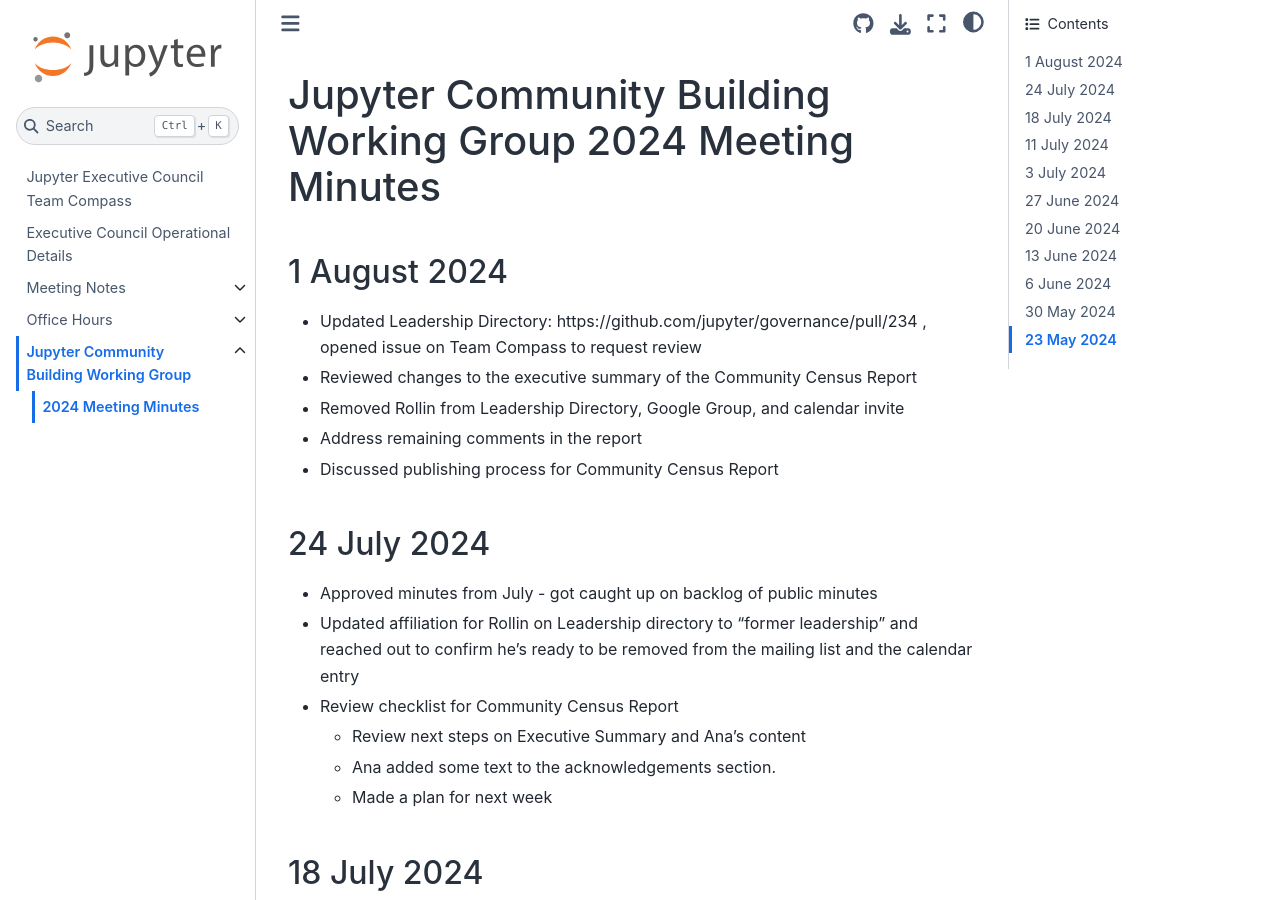
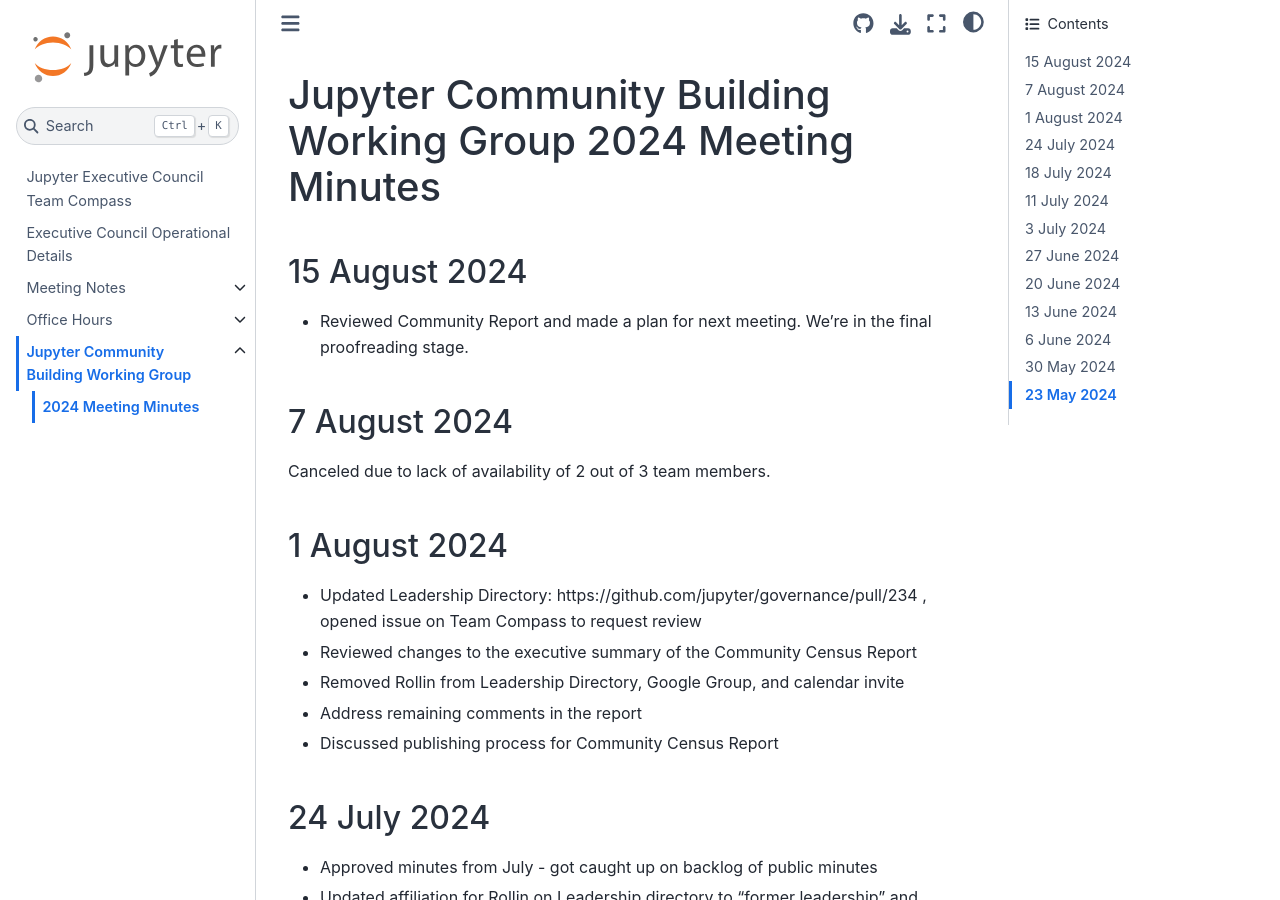
Before and after one commit to jupyter-governance/ec-team-compass, a Sphinx documentation site: the page built from docs/reports/communitybuilding/minutes_2024.md, in a window 1280 px wide and 900 px high. Built offline with Sphinx 7.4.7 and the Sphinx Book theme 1.1.4, drawn with Linux system fonts in a browser that asks for light colours.

Commit message:
Update minutes_2024.md

```diff
--- a/docs/reports/communitybuilding/minutes_2024.md
+++ b/docs/reports/communitybuilding/minutes_2024.md
@@ -1,4 +1,10 @@
 # Jupyter Community Building Working Group 2024 Meeting Minutes
+
+## 15 August 2024
+* Reviewed Community Report and made a plan for next meeting. We’re in the final proofreading stage.
+
+## 7 August 2024
+Canceled due to lack of availability of 2 out of 3 team members.
 
 ## 1 August 2024
 * Updated Leadership Directory: https://github.com/jupyter/governance/pull/234 , opened issue on Team Compass to request review
```
